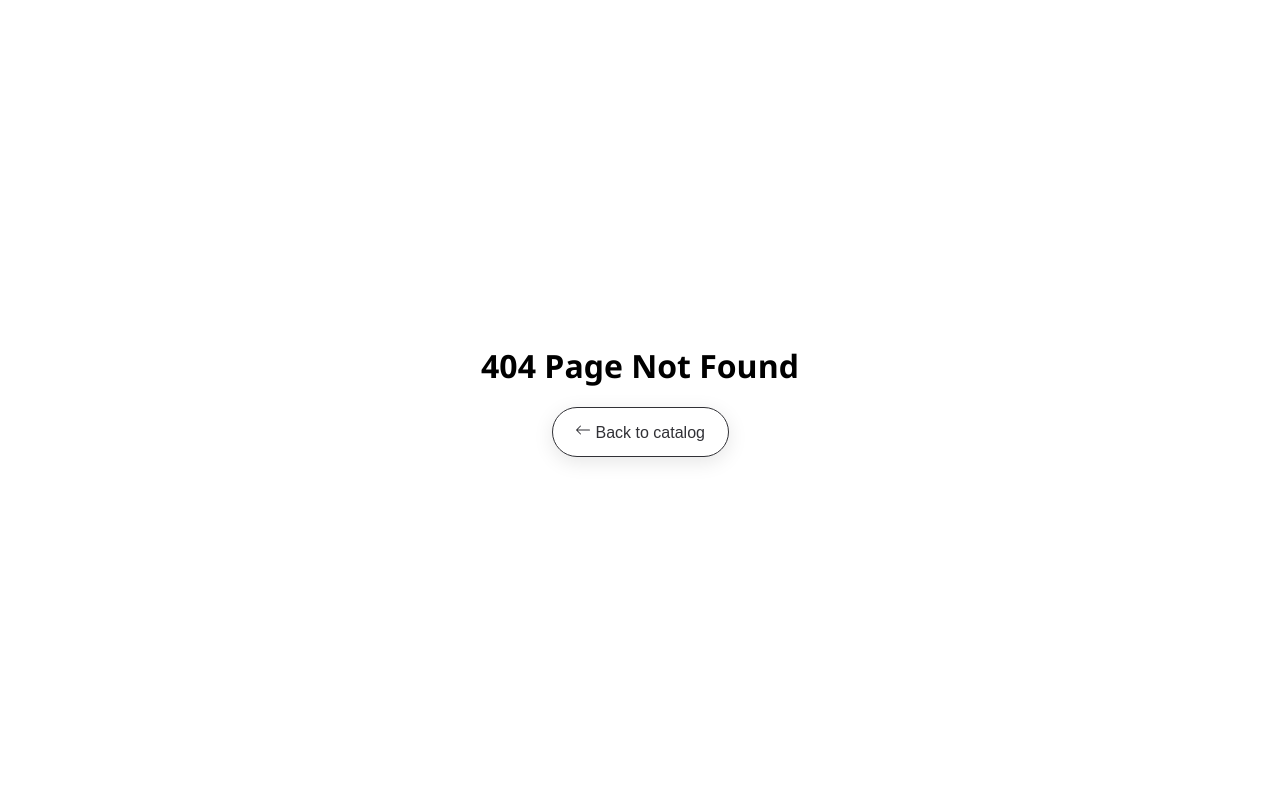
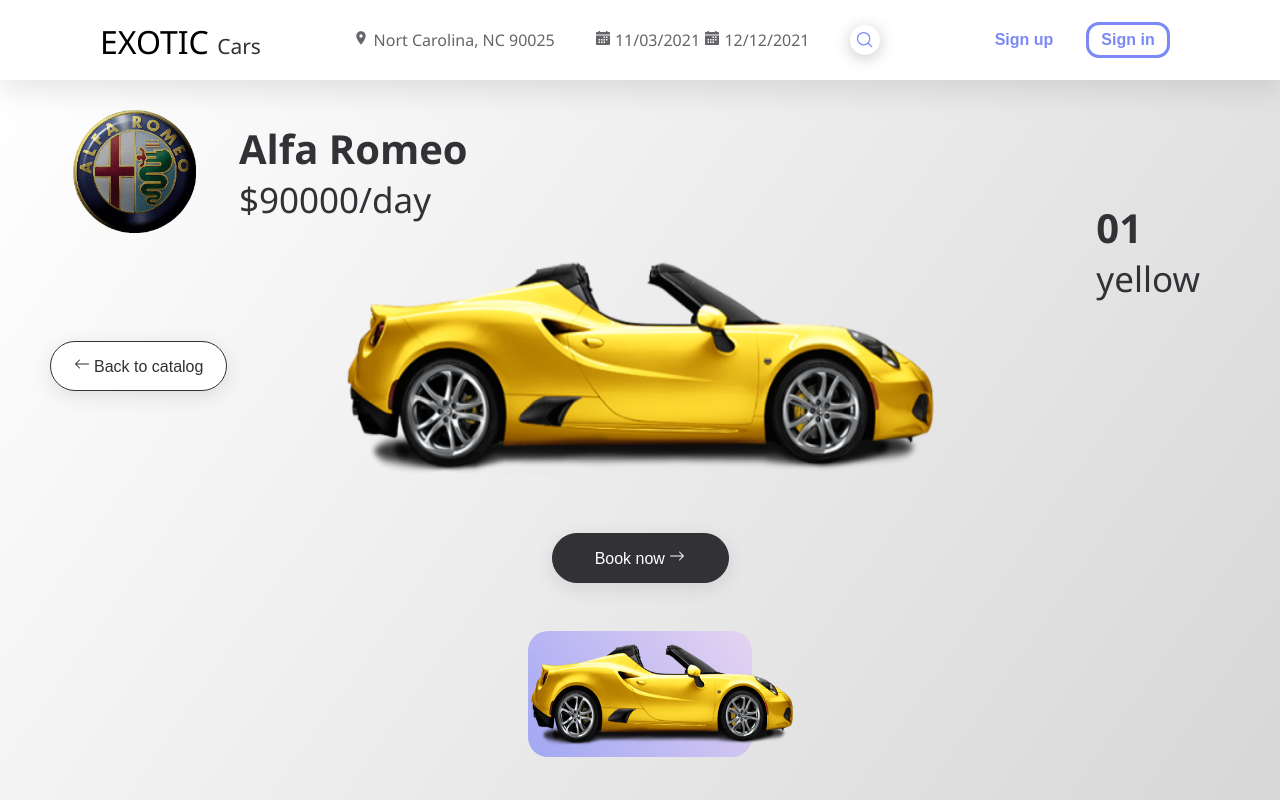
Before and after one commit to Hagleyson/Exotic-Cars-NextJs, a Next.js app: page /details/1 in a window 1280 px wide. Before the commit this address had no page. Built offline with nearby package versions, Linux system fonts and the light colour scheme.

Commit message:
feat: add getStaticPaths and getStaticProps (d)

```diff
--- a/Components/Card/Card.tsx
+++ b/Components/Card/Card.tsx
@@ -13,7 +13,7 @@
     setSelectedImg(idx);
   };
   const redirect = (id: number) => {
-    push(`${id}`);
+    push(`details/${id}`);
   };
   return (
     <CardStyles>
--- a/pages/[detais].tsx
+++ b/pages/details/[id].tsx
@@ -8,20 +8,20 @@
   Loader,
   Title,
 } from "@Components/index";
+
 import { carTypes, fetchCar, imgType } from "@helpers/index";
 import { BsArrowRight, BsArrowLeft } from "react-icons/bs";
 import { toast } from "react-toastify";
+import { carType } from "@helpers/types/carType";
 
-const Details = () => {
+const Details = (props: { selectedCar: carType }) => {
   const route = useRouter();
+
+  const { selectedCar } = props;
 
   const [itemDetais, setItemDetais] = useState<carTypes>();
   const [currentImage, setCurrentImage] = useState<imgType>();
   const [imgs, setImgs] = useState<imgType[]>([]);
-
-  const [isLoading, setIsLoading] = useState(false);
-
-  const id = route.query.detais;
 
   const redirect = () => {
     route.push("/");
@@ -66,41 +66,28 @@
       );
     });
   };
+
   useEffect(() => {
-    const loaderCars = async () => {
-      setIsLoading(true);
+    if (selectedCar) {
+      let img;
+      if (selectedCar.imgs.length > 1) {
+        img = selectedCar.imgs[1];
+      } else {
+        img = selectedCar.imgs[0];
+      }
+      setCurrentImage(img);
+      setImgs(selectedCar.imgs);
+      setItemDetais(selectedCar);
+    }
+  }, [selectedCar]);
 
-      if (!id) {
-        setIsLoading(false);
-        return;
-      }
-      const request = await fetchCar(+id);
-
-      if (request) {
-        let img;
-        if (request.imgs.length > 1) {
-          img = request.imgs[1];
-        } else {
-          img = request.imgs[0];
-        }
-        setCurrentImage(img);
-        setImgs(request.imgs);
-        setItemDetais(request);
-      }
-
-      setIsLoading(false);
-    };
-    loaderCars();
-  }, [id]);
-  if (isLoading) {
+  if (!selectedCar) {
     return <Loader />;
   }
 
   return (
     <Layout>
-      {!id || !itemDetais ? (
-        <Title type="notFound">Unable to load car details</Title>
-      ) : (
+      {itemDetais && (
         <Container type="details">
           <Container type="logo">
             <img src={itemDetais?.logo} alt="logo" />
@@ -155,4 +142,31 @@
   );
 };
 
+export async function getStaticProps(context: any) {
+  const { params } = context;
+  const carId = params.id;
+  const selectedCar = await fetchCar(carId);
+
+  if (!selectedCar) {
+    return { notFound: true };
+  }
+
+  return {
+    props: {
+      selectedCar,
+    },
+  };
+}
+export async function getStaticPaths() {
+  const cars = await fetchCar();
+
+  const ids = cars.map((car: carType) => car.id);
+
+  const params = ids.map((id: number) => ({ params: { id: id } }));
+  return {
+    paths: params,
+    fallback: true,
+  };
+}
+
 export default Details;
--- a/pages/index.tsx
+++ b/pages/index.tsx
@@ -61,7 +61,7 @@
       erro:
         listCar && listCar.hasError ? listCar : { hasError: false, msg: null },
     },
-    revalidate: 10,
+    revalidate: 120,
   };
 }
 export default Home;
```
